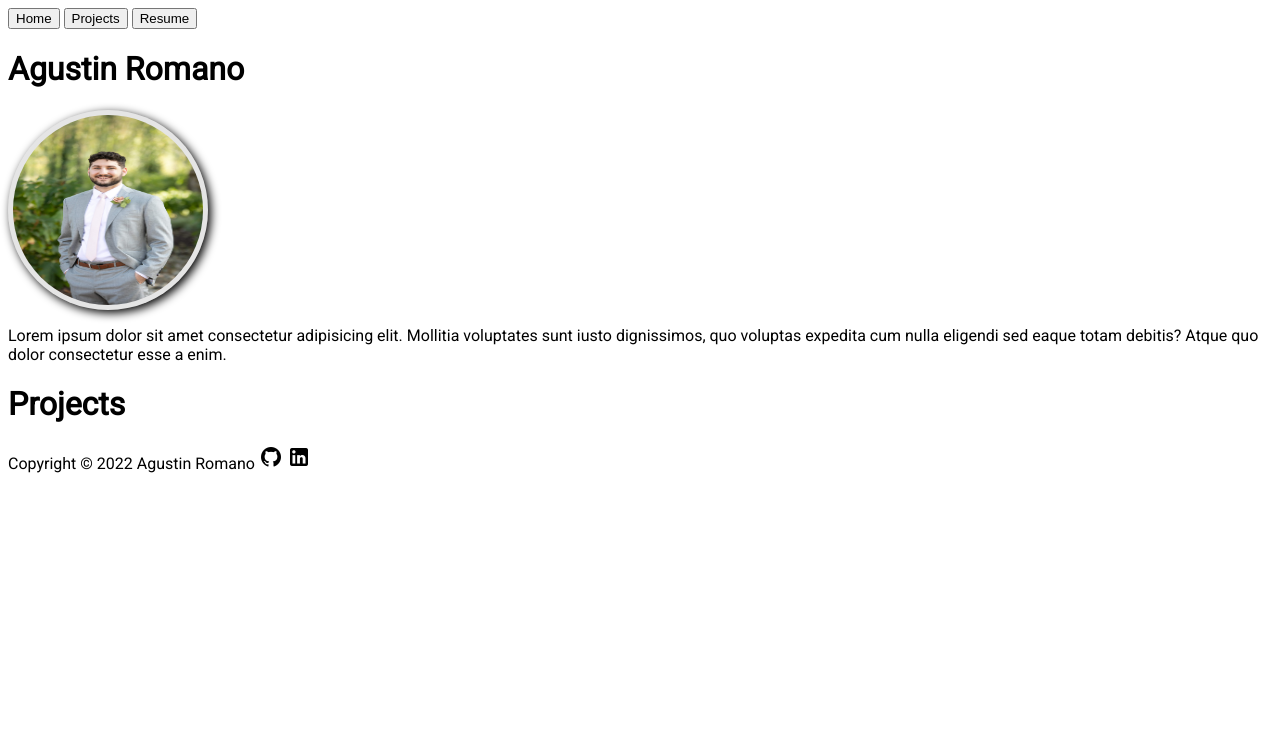
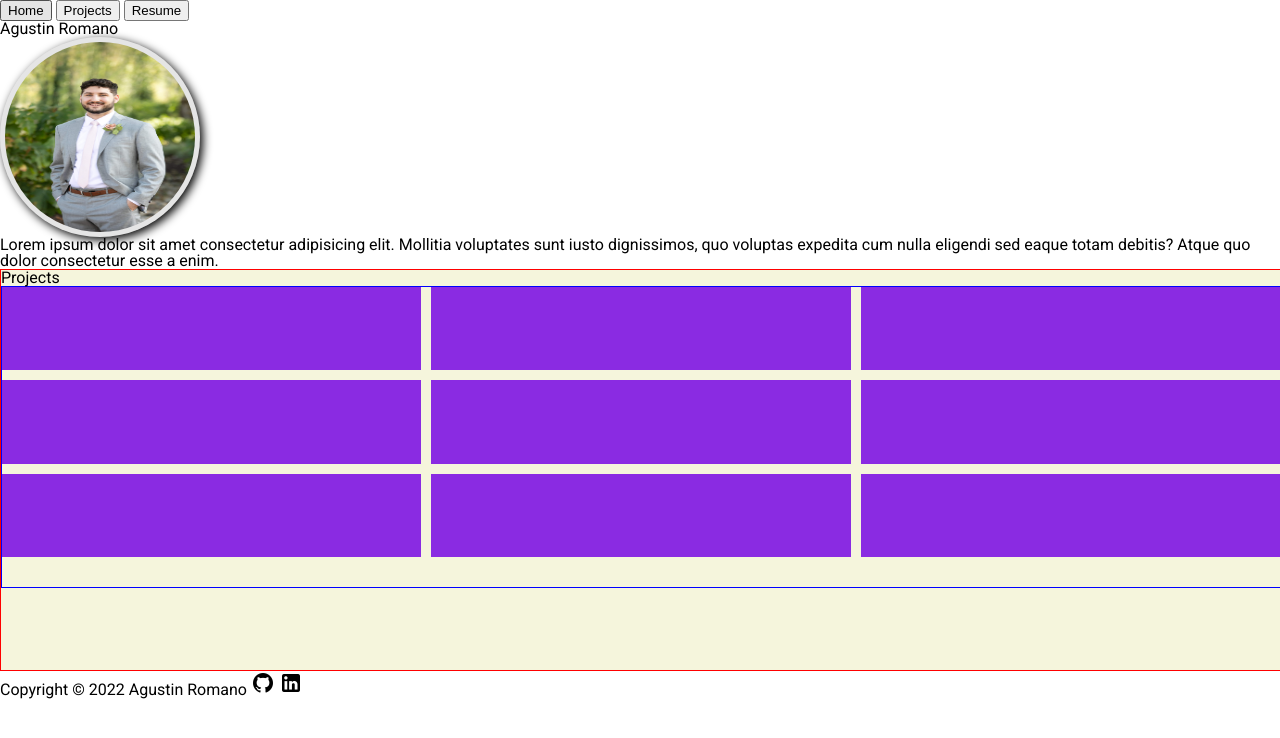
Before and after one commit to agustinromano/portfolio-new, a plain HTML site: page index.html in a window 1280 px wide. Drawn offline with Linux system fonts and the light colour scheme.

Commit message:
added some updates

```diff
--- a/index.html
+++ b/index.html
@@ -34,6 +34,26 @@
 
     <div class="projects">
       <h1>Projects</h1>
+      <div class="display-projects">
+        <div class="listed-prcjects"></div>
+        <div class="listed-prcjects"></div>
+        <div class="listed-prcjects"></div>
+        <div class="listed-prcjects"></div>
+        <div class="listed-prcjects"></div>
+        <div class="listed-prcjects"></div>
+        <div class="listed-prcjects"></div>
+        <div class="listed-prcjects"></div>
+        <div class="listed-prcjects"></div>
+        <div class="listed-prcjects"></div>
+        <div class="listed-prcjects"></div>
+        <div class="listed-prcjects"></div>
+        <div class="listed-prcjects"></div>
+        <div class="listed-prcjects"></div>
+        <div class="listed-prcjects"></div>
+        <div class="listed-prcjects"></div>
+        <div class="listed-prcjects"></div>
+        <div class="listed-prcjects"></div>
+      </div>
     </div>
 
     <footer class="footer">
--- a/style.css
+++ b/style.css
@@ -1,3 +1,135 @@
+/* http://meyerweb.com/eric/tools/css/reset/
+   v2.0 | 20110126
+   License: none (public domain)
+*/
+
+html,
+body,
+div,
+span,
+applet,
+object,
+iframe,
+h1,
+h2,
+h3,
+h4,
+h5,
+h6,
+p,
+blockquote,
+pre,
+a,
+abbr,
+acronym,
+address,
+big,
+cite,
+code,
+del,
+dfn,
+em,
+img,
+ins,
+kbd,
+q,
+s,
+samp,
+small,
+strike,
+strong,
+sub,
+sup,
+tt,
+var,
+b,
+u,
+i,
+center,
+dl,
+dt,
+dd,
+ol,
+ul,
+li,
+fieldset,
+form,
+label,
+legend,
+table,
+caption,
+tbody,
+tfoot,
+thead,
+tr,
+th,
+td,
+article,
+aside,
+canvas,
+details,
+embed,
+figure,
+figcaption,
+footer,
+header,
+hgroup,
+menu,
+nav,
+output,
+ruby,
+section,
+summary,
+time,
+mark,
+audio,
+video {
+  margin: 0;
+  padding: 0;
+  border: 0;
+  font-size: 100%;
+  font: inherit;
+  vertical-align: baseline;
+}
+/* HTML5 display-role reset for older browsers */
+article,
+aside,
+details,
+figcaption,
+figure,
+footer,
+header,
+hgroup,
+menu,
+nav,
+section {
+  display: block;
+}
+body {
+  line-height: 1;
+}
+ol,
+ul {
+  list-style: none;
+}
+blockquote,
+q {
+  quotes: none;
+}
+blockquote:before,
+blockquote:after,
+q:before,
+q:after {
+  content: "";
+  content: none;
+}
+table {
+  border-collapse: collapse;
+  border-spacing: 0;
+}
+
+/*-- MY CSS STARTS HERE --*/
+
 body {
   font-family: "Roboto", sans-serif;
 }
@@ -22,3 +154,31 @@ a:hover {
   width: 190px;
   border-radius: 100px;
 }
+
+.projects {
+  border: solid 1px red;
+  background-color: beige;
+  height: 400px;
+  width: 100%;
+}
+
+.display-projects {
+  height: 300px;
+  width: auto;
+  display: grid;
+  grid-template-columns: repeat(3, 1fr);
+  grid-template-rows: repeat(3, 1fr);
+  gap: 10px;
+  border: solid 1px blue;
+}
+
+.listed-prcjects {
+  background-color: blueviolet;
+}
+
+/* .display-projects div,
+.display-projects img {
+  border: solid 1px purple;
+  height: inherit;
+  width: fit-content;
+} */
```
Also changed, not shown: calc-screenshot.png (added).
